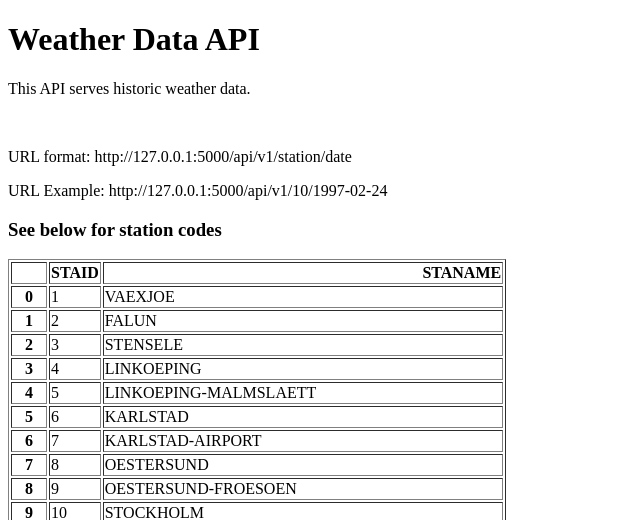
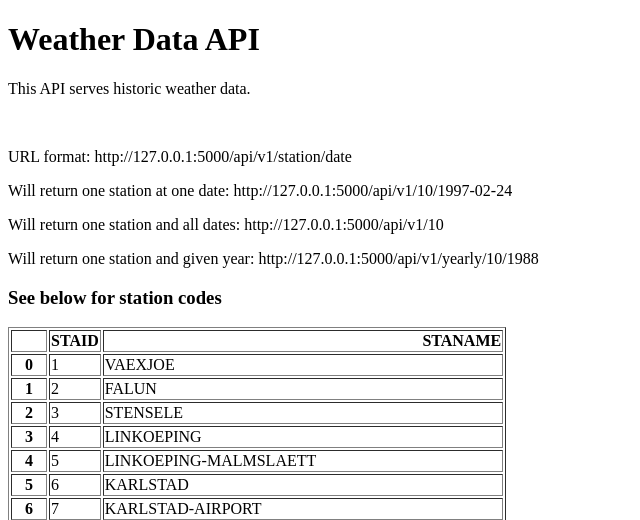
Before and after one commit to CoNzz97/weather-api, a Flask app: page / in a window 1280 px wide. Shown: the top 520 px of the page, without its empty margins (0-640 px from the left). Run offline with Flask 3, Linux system fonts and the light colour scheme.

Commit message:
Add URL end point for yearly and all data

```diff
--- a/main.py
+++ b/main.py
@@ -6,13 +6,14 @@ app = Flask(__name__)
 station_df = pd.read_csv("data_small/stations.txt", skiprows=17)
 stations = station_df[["STAID", "STANAME                                 "]]
 
+
 @app.route("/")
 def home():
     return render_template("home.html", data=stations.to_html())
 
 
 @app.route("/api/v1/<station>/<date>")
-def about(station, date):
+def station_date(station, date):
     filename = "data_small/TG_STAID" + str(station).zfill(6) + ".txt"
     df = pd.read_csv(filename, skiprows=20, parse_dates=["    DATE"])
     temperature = df.loc[df["    DATE"] == date]["   TG"].squeeze() / 10
@@ -22,5 +23,22 @@ def about(station, date):
             }
 
 
+@app.route("/api/v1/<station>")
+def data_stations(station):
+    filename = "data_small/TG_STAID" + str(station).zfill(6) + ".txt"
+    df = pd.read_csv(filename, skiprows=20, parse_dates=["    DATE"])
+    result = df.to_dict(orient="records")
+    return result
+
+
+@app.route("/api/v1/yearly/<station>/<year>")
+def yearly_data(station, year):
+    filename = "data_small/TG_STAID" + str(station).zfill(6) + ".txt"
+    df = pd.read_csv(filename, skiprows=20)
+    df["    DATE"] = df["    DATE"].astype(str)
+    result = df[df["    DATE"].str.startswith(str(year))].to_dict(orient="records")
+    return result
+
+
 if __name__ == "__main__":
     app.run(debug=True)
--- a/templates/home.html
+++ b/templates/home.html
@@ -9,7 +9,10 @@
 <p>This API serves historic weather data.</p>
 <br>
 <p>URL format: http://127.0.0.1:5000/api/v1/station/date</p>
-<p>URL Example: http://127.0.0.1:5000/api/v1/10/1997-02-24</p>
+<p>Will return one station at one date: http://127.0.0.1:5000/api/v1/10/1997-02-24</p>
+<p>Will return one station and all dates: http://127.0.0.1:5000/api/v1/10</p>
+<p>Will return one station and given year: http://127.0.0.1:5000/api/v1/yearly/10/1988</p>
+
 <h3>See below for station codes</h3>
 <p>{{ data|safe }}</p>
 <br>
```
